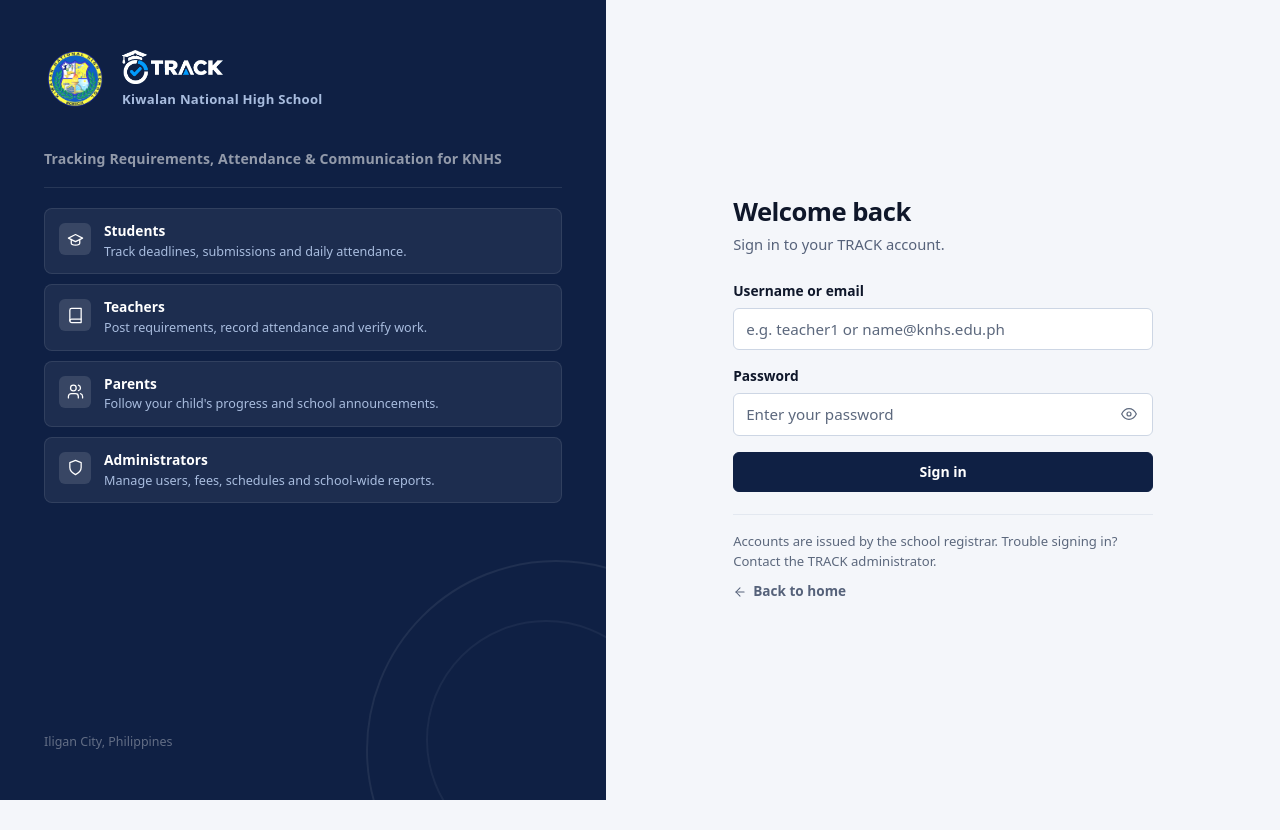
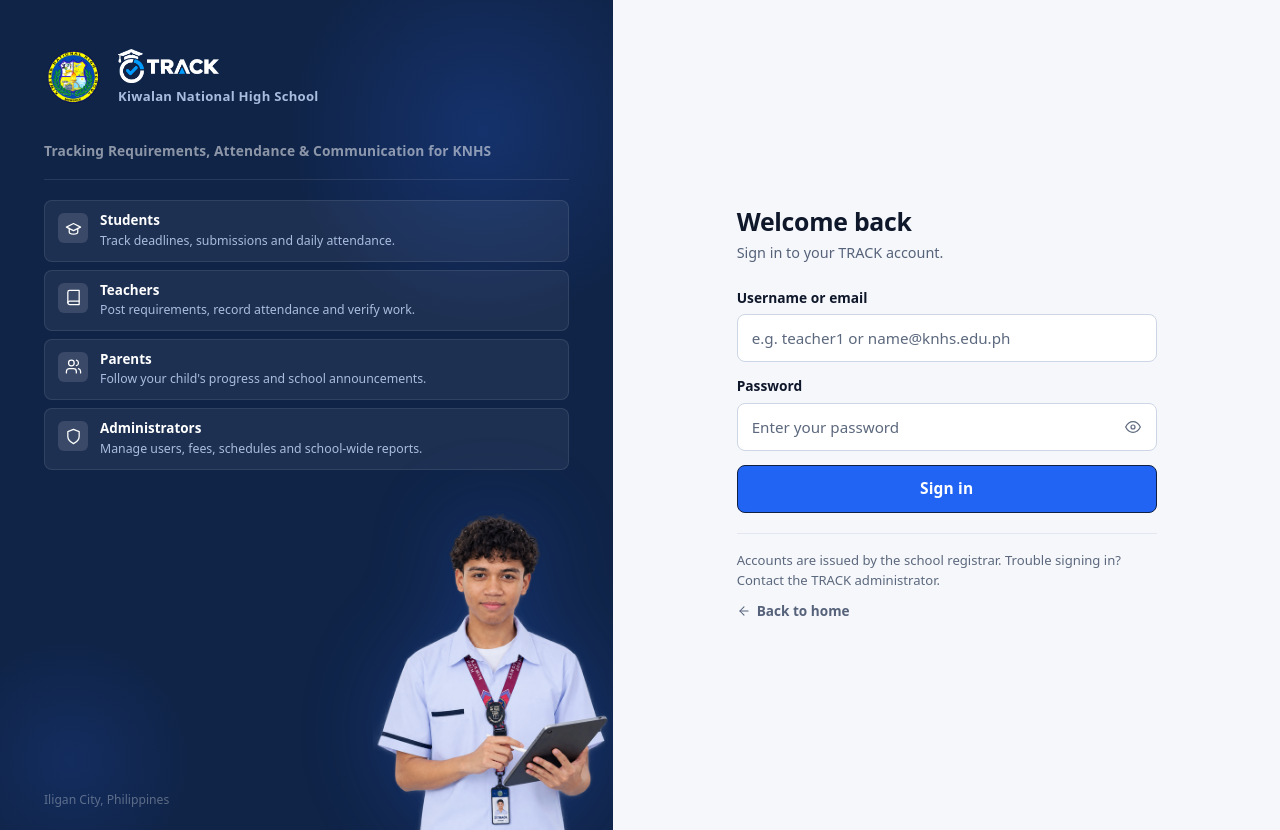
Before and after one commit to arcnesipac3-art/TRACK-capstone, a React (Vite) app in the folder frontend/: page /login in a window 1280 px wide. Before the commit the page ends 800 px from the top, so only its background shows below. Built offline with nearby package versions, Linux system fonts and the light colour scheme; no server answers.

Commit message:
feat: redesign login page  navy aside, student image, improved form

```diff
--- a/frontend/src/App.css
+++ b/frontend/src/App.css
@@ -971,10 +971,10 @@
    --------------------------------------------------------------------- */
 
 .auth-layout {
-  min-height: 100vh;
+  min-height: 100dvh;
   display: grid;
-  /* Aside is slightly narrower than the form panel on desktop. */
-  grid-template-columns: minmax(0, 0.9fr) minmax(0, 1fr);
+  /* 48% branding panel / 52% form panel */
+  grid-template-columns: minmax(0, 0.92fr) minmax(0, 1fr);
 }
 
 /* ── Left aside ────────────────────────────────────────────────────── */
@@ -983,42 +983,49 @@
   position: relative;
   display: flex;
   flex-direction: column;
-  gap: 36px;
-  padding: 48px 44px;
-  background: var(--navy-800);
+  /* No fixed gap — use margin on children for flexibility */
+  padding: 48px 44px 0;
+  background: #102448;
   color: #fff;
   overflow: hidden;
 }
 
-/* Decorative rings */
+/* Subtle diagonal glow in the upper-right */
+.auth-aside::before {
+  content: "";
+  position: absolute;
+  top: -80px;
+  right: -80px;
+  width: 420px;
+  height: 420px;
+  background: radial-gradient(circle, rgba(37,99,235,0.22) 0%, transparent 65%);
+  border-radius: 50%;
+  pointer-events: none;
+  z-index: 0;
+}
+
+/* Subtle glow bottom-left */
 .auth-aside::after {
   content: "";
   position: absolute;
-  right: -140px;
-  bottom: -140px;
-  width: 380px;
-  height: 380px;
-  border: 2px solid rgba(255, 255, 255, 0.07);
+  left: -60px;
+  bottom: -60px;
+  width: 260px;
+  height: 260px;
+  background: radial-gradient(circle, rgba(37,99,235,0.14) 0%, transparent 65%);
   border-radius: 50%;
   pointer-events: none;
-}
-.auth-aside::before {
-  content: "";
-  position: absolute;
-  right: -60px;
-  bottom: -60px;
-  width: 240px;
-  height: 240px;
-  border: 2px solid rgba(255, 255, 255, 0.05);
-  border-radius: 50%;
-  pointer-events: none;
+  z-index: 0;
 }
 
 /* Brand block */
 .auth-aside .aside-brand {
+  position: relative;
+  z-index: 1;
   display: flex;
   flex-direction: column;
   gap: 8px;
+  margin-bottom: 32px;
 }
 
 .aside-brand-row {
@@ -1028,12 +1035,11 @@
 }
 
 .aside-knhs-seal {
-  width: 64px;
-  height: 64px;
+  width: 60px;
+  height: 60px;
   border-radius: 50%;
   flex: 0 0 auto;
   object-fit: contain;
-  /* The original image has a black background — blend it away on the navy aside */
   mix-blend-mode: screen;
   filter: brightness(1.05);
 }
@@ -1041,7 +1047,7 @@
 .aside-brand-text {
   display: flex;
   flex-direction: column;
-  gap: 6px;
+  gap: 4px;
 }
 
 .aside-school {
@@ -1054,19 +1060,22 @@
 
 /* Copy block */
 .auth-aside .aside-copy {
+  position: relative;
+  z-index: 1;
   flex: 1 1 auto;
   display: flex;
   flex-direction: column;
   gap: 20px;
-  position: relative;
+  /* Let the student image show underneath */
+  min-height: 0;
 }
 
 .aside-tagline {
-  font-size: 0.88rem;
+  font-size: 0.86rem;
   font-weight: 600;
-  color: rgba(255, 255, 255, 0.55);
+  color: rgba(255, 255, 255, 0.52);
   letter-spacing: 0.01em;
-  line-height: 1.5;
+  line-height: 1.55;
   margin: 0;
   padding-bottom: 18px;
   border-bottom: 1px solid rgba(255, 255, 255, 0.1);
@@ -1076,14 +1085,14 @@
 .aside-roles {
   display: flex;
   flex-direction: column;
-  gap: 10px;
+  gap: 8px;
 }
 
 .aside-role-card {
   display: flex;
   align-items: flex-start;
-  gap: 13px;
-  padding: 13px 14px;
+  gap: 12px;
+  padding: 11px 13px;
   background: rgba(255, 255, 255, 0.06);
   border: 1px solid rgba(255, 255, 255, 0.09);
   border-radius: var(--radius-md);
@@ -1096,8 +1105,8 @@
 
 .aside-role-icon {
   flex: 0 0 auto;
-  width: 32px;
-  height: 32px;
+  width: 30px;
+  height: 30px;
   display: grid;
   place-items: center;
   border-radius: var(--radius-sm);
@@ -1107,24 +1116,55 @@
 }
 
 .aside-role-label {
-  font-size: 0.86rem;
+  font-size: 0.84rem;
   font-weight: 700;
   color: #fff;
   line-height: 1.3;
 }
 
 .aside-role-desc {
-  font-size: 0.79rem;
+  font-size: 0.77rem;
   color: var(--on-navy-muted);
   line-height: 1.45;
   margin-top: 2px;
 }
 
-/* Footer */
+/* Student image in the aside — bottom-right, behind role cards */
+.aside-student-img {
+  position: relative;
+  z-index: 0;
+  /* Push to the bottom and right */
+  display: flex;
+  justify-content: flex-end;
+  align-items: flex-end;
+  /* Negative margin pulls image into the bottom padding area */
+  margin-top: auto;
+  margin-right: -44px;
+  /* Glow behind the student */
+  filter: drop-shadow(0 0 40px rgba(37,99,235,0.25));
+  pointer-events: none;
+  user-select: none;
+  flex-shrink: 0;
+}
+
+.aside-student-img img {
+  display: block;
+  width: auto;
+  height: auto;
+  max-width: clamp(180px, 60%, 280px);
+  max-height: clamp(240px, 45vh, 380px);
+  object-fit: contain;
+  object-position: bottom right;
+}
+
+/* Footer — city label */
 .auth-aside .aside-foot {
-  position: relative;
-  font-size: 0.78rem;
-  color: rgba(255, 255, 255, 0.35);
+  position: absolute;
+  bottom: 20px;
+  left: 44px;
+  z-index: 2;
+  font-size: 0.76rem;
+  color: rgba(255, 255, 255, 0.32);
   margin: 0;
 }
 
@@ -1135,7 +1175,9 @@
   align-items: center;
   justify-content: center;
   padding: 48px 36px;
-  background: var(--bg);
+  /* Soft off-white matching spec */
+  background: #F5F7FB;
+  min-height: 100%;
 }
 
 .auth-card {
@@ -1145,22 +1187,49 @@
 
 .auth-mobile-brand { display: none; }
 
+/* Small TRACK brand mark above heading */
+.auth-brand-mark {
+  display: flex;
+  align-items: center;
+  gap: 8px;
+  margin-bottom: 20px;
+}
+
 /* Heading block */
-.auth-heading { margin-bottom: 26px; }
+.auth-heading { margin-bottom: 24px; }
 .auth-heading h1 {
-  font-size: 1.6rem;
+  font-size: 1.55rem;
   font-weight: 750;
-  letter-spacing: -0.02em;
+  letter-spacing: -0.01em;
   margin: 0 0 5px;
 }
 .auth-lede {
   color: var(--text-muted);
-  font-size: 0.92rem;
+  font-size: 0.9rem;
   margin: 0;
 }
 
-/* Form */
-.auth-form { display: flex; flex-direction: column; gap: 16px; }
+/* Form fields — consistent 48px input height */
+.auth-form { display: flex; flex-direction: column; gap: 14px; }
+
+.auth-form .input {
+  min-height: 48px;
+  padding: 11px 14px;
+  border-radius: 8px;
+  font-size: 0.95rem;
+}
+
+.auth-form .btn-primary {
+  min-height: 48px;
+  background: #2164F3;
+  border-radius: 8px;
+  font-size: 0.97rem;
+  font-weight: 700;
+  letter-spacing: 0.01em;
+}
+.auth-form .btn-primary:hover:not(:disabled) {
+  background: #1a52d4;
+}
 
 /* Error banner */
 .auth-error {
@@ -1180,6 +1249,32 @@
   flex: 0 0 auto;
   margin-top: 1px;
 }
+
+/* Divider between form and note */
+.auth-divider {
+  height: 1px;
+  background: var(--border);
+  margin: 20px 0 16px;
+}
+
+/* Footer note */
+.auth-note {
+  font-size: 0.82rem;
+  color: var(--text-subtle);
+  line-height: 1.55;
+  margin: 0 0 10px;
+}
+
+.back-home {
+  display: inline-flex;
+  align-items: center;
+  gap: 6px;
+  font-size: 0.85rem;
+  font-weight: 600;
+  color: var(--text-muted);
+  text-decoration: none;
+}
+.back-home:hover { color: var(--navy-800); text-decoration: none; }
 
 /* Password toggle — icon button */
 .password-toggle {
@@ -1204,32 +1299,6 @@
   color: var(--text);
 }
 .password-wrap .input { padding-right: 46px; }
-
-/* Divider between form and note */
-.auth-divider {
-  height: 1px;
-  background: var(--border);
-  margin: 22px 0 16px;
-}
-
-/* Footer note */
-.auth-note {
-  font-size: 0.82rem;
-  color: var(--text-subtle);
-  line-height: 1.55;
-  margin: 0 0 10px;
-}
-
-.back-home {
-  display: inline-flex;
-  align-items: center;
-  gap: 6px;
-  font-size: 0.85rem;
-  font-weight: 600;
-  color: var(--text-muted);
-  text-decoration: none;
-}
-.back-home:hover { color: var(--navy-800); text-decoration: none; }
 
 /* ---------------------------------------------------------------------
    Landing page
@@ -3334,15 +3403,11 @@
   /* The call to action stacks once it has less than a full desktop to run in. */
   .cta-card { padding: 44px 36px; border-radius: 20px; }
 
-  .auth-layout { grid-template-columns: minmax(0, 1fr); }
-  .auth-aside { display: none; }
-  .auth-mobile-brand {
-    display: flex;
-    align-items: center;
-    margin-bottom: 20px;
-  }
-  .auth-panel { padding: 32px 20px; align-items: flex-start; }
-  .auth-card { max-width: none; }
+  /* Tablet: tighter aside, smaller image */
+  .auth-layout { grid-template-columns: minmax(0, 0.85fr) minmax(0, 1fr); }
+  .auth-aside { padding: 36px 28px 0; }
+  .auth-aside .aside-foot { left: 28px; }
+  .aside-student-img img { max-height: clamp(200px, 36vh, 300px); }
 }
 
 /* Mobile */
@@ -3420,6 +3485,31 @@
 @media (max-width: 767px) {
   .landing-nav > .btn,
   .landing-nav > .btn.btn-primary { display: none; }
+}
+
+/* Auth — mobile: single column, aside collapses to compact header */
+@media (max-width: 767px) {
+  .auth-layout {
+    grid-template-columns: minmax(0, 1fr);
+    grid-template-rows: auto 1fr;
+  }
+  .auth-aside {
+    padding: 24px 20px 20px;
+    /* Compact on mobile — no full-height treatment */
+    min-height: 0;
+    overflow: hidden;
+  }
+  /* Hide decorative glows and student image on mobile to keep it clean */
+  .auth-aside::before,
+  .auth-aside::after { display: none; }
+  .aside-student-img { display: none; }
+  .aside-copy { flex: none; }
+  .aside-roles { display: none; }
+  .aside-tagline { padding-bottom: 0; border-bottom: none; }
+  .auth-aside .aside-foot { display: none; }
+  .auth-panel { padding: 28px 20px; align-items: flex-start; }
+  .auth-card { max-width: none; }
+  .auth-mobile-brand { display: flex; align-items: center; margin-bottom: 16px; }
 }
 
 /* Landing page: the feature cards drop to one column a little before the rest
--- a/frontend/src/pages/LoginPage.jsx
+++ b/frontend/src/pages/LoginPage.jsx
@@ -129,6 +129,16 @@ export default function LoginPage() {
         </div>
 
         <p className="aside-foot">Iligan City, Philippines</p>
+
+        {/* Student PNG — decorative, bottom-right of the branding panel */}
+        <div className="aside-student-img" aria-hidden="true">
+          <img
+            src="/student.png"
+            alt=""
+            width="280"
+            height="420"
+          />
+        </div>
       </aside>
 
       {/* ── Right panel ─────────────────────────────────────────────── */}
```
